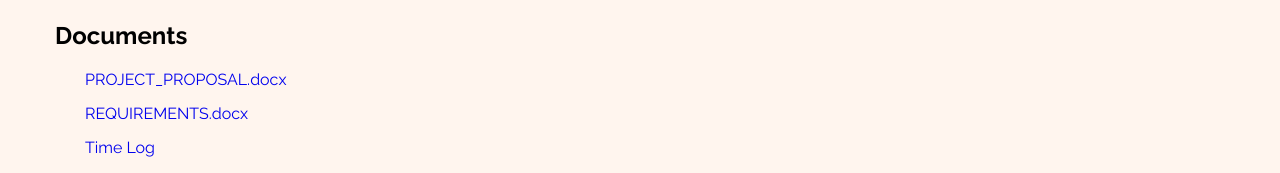
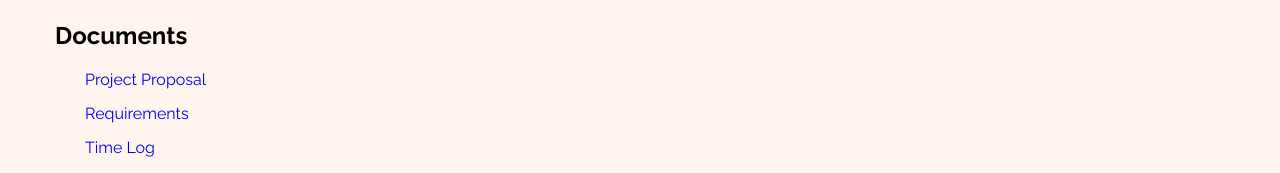
Before and after one commit to lml-documentation/lml-documentation.github.io, a Next.js app: page / in a window 1280 px wide. Shown: the part 451-624 px from the top of the page. Built offline with nearby package versions, Linux system fonts and the light colour scheme.

Commit message:
Change titles

```diff
--- a/components/Docs.jsx
+++ b/components/Docs.jsx
@@ -2,11 +2,11 @@ import Link from "next/link";
 
 const docsList = [
     {
-        title: 'PROJECT_PROPOSAL.docx',
+        title: 'Project Proposal',
         link: 'https://docs.google.com/document/d/13Z3QrJnA0nIhGTvRGue-pMXXw6Z9Tx0jXYhen89Tdyo/edit?usp=sharing'
     },
     {
-        title: 'REQUIREMENTS.docx',
+        title: 'Requirements',
         link: 'https://docs.google.com/document/d/1FMrpzXLysBIY7MgRE39SguvX1DyYUzK-R6lsYxSFjjE/edit?usp=sharing'
     },
     {
```
